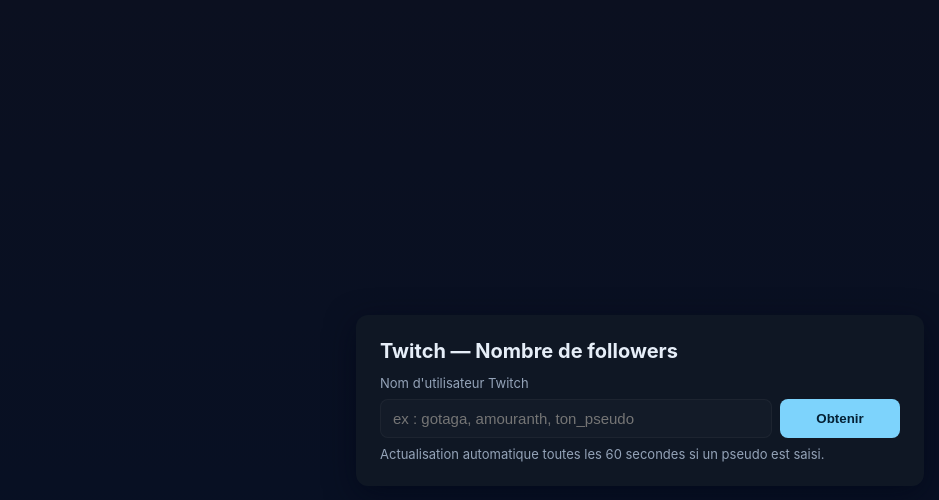
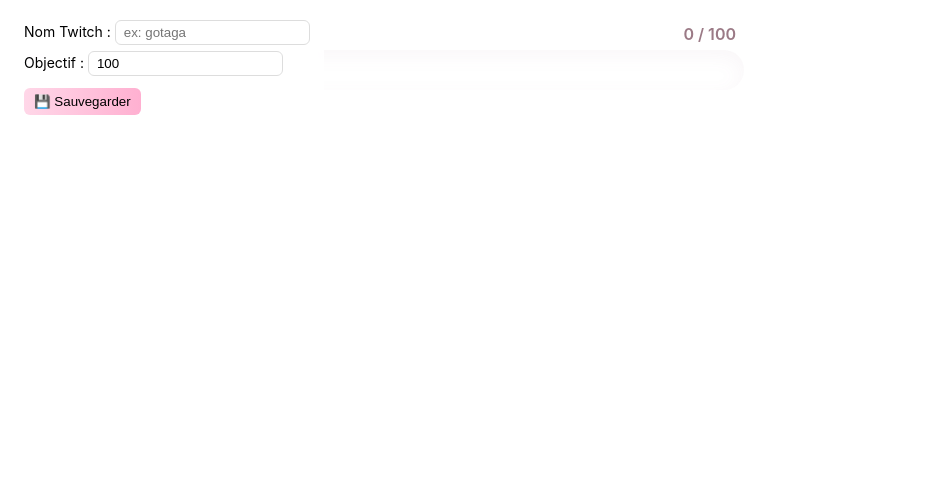
Before and after one commit to WattoRex/follow-overlay, a website: page public/index.html in a window 1280 px wide. Shown: the whole page, without its empty margins (0-939 px from the left). Drawn offline with Linux system fonts and the light colour scheme.

Commit message:
follow bar

```diff
--- a/public/index.html
+++ b/public/index.html
@@ -4,189 +4,168 @@
 <head>
     <meta charset="utf-8" />
     <meta name="viewport" content="width=device-width,initial-scale=1" />
-    <title>Twitch Followers — Vérificateur</title>
+    <title>Overlay — Barre de followers Twitch</title>
     <style>
         :root {
-            --bg: #0b1020;
-            --card: #0f1724;
-            --accent: #7dd3fc;
-            --muted: #94a3b8;
-            --text: #e6eef8;
-            font-family: Inter, ui-sans-serif, system-ui, -apple-system, "Segoe UI", Roboto, "Helvetica Neue", Arial;
+            --bg: linear-gradient(180deg, #FFF7F2, #FFEFEF 60%);
+            --card-bg: rgba(255, 255, 255, 0.7);
+            --accent-start: #FFD7E8;
+            --accent-end: #FFB0D1;
+            --muted: #9b7a86;
+            --glass: rgba(255, 255, 255, 0.6);
+            font-family: 'Inter', 'Helvetica Neue', Arial, sans-serif;
         }
 
+        html,
         body {
+            height: 100%;
             margin: 0;
-            min-height: 100vh;
+            background: transparent;
+        }
+
+        .overlay-card {
+            width: 760px;
+            height: 140px;
             display: flex;
             align-items: center;
-            justify-content: center;
-            background: linear-gradient(180deg, var(--bg), #061025);
-            color: var(--text)
+            gap: 18px;
+            padding: 16px;
+            box-sizing: border-box;
+            background: transparent;
         }
 
-        .card {
-            width: min(520px, 95vw);
-            background: var(--card);
-            padding: 24px;
-            border-radius: 12px;
-            box-shadow: 0 8px 30px rgba(2, 6, 23, 0.6)
+        .bar-area {
+            flex: 1;
+            display: flex;
+            align-items: center;
+            gap: 12px;
+            position: relative;
         }
 
-        h1 {
-            margin: 0 0 12px;
-            font-size: 20px
+        .track {
+            width: 100%;
+            height: 28px;
+            border-radius: 900px;
+            padding: 6px;
+            background: linear-gradient(90deg, rgba(255, 255, 255, 0.6), rgba(255, 255, 255, 0.85));
+            box-shadow: 0 6px 20px rgba(160, 100, 130, 0.06) inset;
+            overflow: hidden;
         }
 
-        label {
-            display: block;
-            margin-bottom: 8px;
-            color: var(--muted);
-            font-size: 13px
+        .fill {
+            height: 100%;
+            border-radius: 900px;
+            width: 0%;
+            transition: width 800ms cubic-bezier(.2, .9, .3, 1);
+            background: linear-gradient(90deg, var(--accent-start), var(--accent-end));
+            box-shadow: 0 6px 18px rgba(255, 160, 200, 0.12) inset;
         }
 
-        .controls {
-            display: flex;
-            gap: 8px
+        .config {
+            position: absolute;
+            top: 10px;
+            left: 10px;
+            background: rgba(255, 255, 255, 0.8);
+            padding: 10px 14px;
+            border-radius: 10px;
+            backdrop-filter: blur(6px);
+            font-size: 14px;
         }
 
-        input[type="text"] {
-            flex: 1;
-            padding: 10px 12px;
-            font-size: 15px;
-            border-radius: 8px;
-            border: 1px solid rgba(255, 255, 255, 0.04);
-            background: rgba(255, 255, 255, 0.02);
-            color: var(--text);
-            outline: none
+        .config label {
+            display: block;
+            margin-bottom: 6px;
         }
 
-        button {
-            padding: 10px 14px;
-            border-radius: 8px;
-            border: none;
-            background: var(--accent);
-            color: #042034;
-            font-weight: 600;
-            cursor: pointer;
-            transition: transform .08s;
-            min-width: 120px
+        .config input {
+            padding: 4px 8px;
+            border-radius: 6px;
+            border: 1px solid #ddd;
         }
 
-        button:active {
-            transform: translateY(1px)
+        .config button {
+            margin-top: 6px;
+            padding: 6px 10px;
+            border-radius: 6px;
+            border: none;
+            background: linear-gradient(90deg, var(--accent-start), var(--accent-end));
+            cursor: pointer;
         }
 
-        .result {
-            margin-top: 16px;
-            padding: 12px;
-            border-radius: 8px;
-            background: rgba(255, 255, 255, 0.02);
-            font-size: 16px
-        }
-
-        .error {
-            color: #ffb4b4;
-            background: rgba(255, 180, 180, 0.03);
-            padding: 8px;
-            border-radius: 6px;
-            margin-top: 12px
-        }
-
-        .small {
-            font-size: 13px;
+        .counter {
+            font-size: 16px;
+            font-weight: 600;
             color: var(--muted);
-            margin-top: 8px
+            position: absolute;
+            top: -26px;
+            right: 8px;
         }
     </style>
 </head>
 
 <body>
-    <main class="card" role="main">
-        <h1>Twitch — Nombre de followers</h1>
+    <div class="overlay-card">
+        <div class="bar-area">
+            <div class="track">
+                <div class="fill" id="fill"></div>
+            </div>
+            <div class="counter" id="counter">0 / 100</div>
+        </div>
+    </div>
 
-        <label for="user">Nom d'utilisateur Twitch</label>
-        <div class="controls">
-            <input id="user" type="text" placeholder="ex : gotaga, amouranth, ton_pseudo" autocomplete="off" />
-            <button id="btn">Obtenir</button>
-        </div>
-
-        <div id="out" class="result" style="display:none"></div>
-        <div id="error" class="error" style="display:none"></div>
-        <div class="small">
-            Actualisation automatique toutes les 60 secondes si un pseudo est saisi.
-        </div>
-    </main>
+    <div class="config" id="configMenu">
+        <label>Nom Twitch :
+            <input type="text" id="usernameInput" placeholder="ex: gotaga">
+        </label>
+        <label>Objectif :
+            <input type="number" id="goalInput" value="100" min="1">
+        </label>
+        <button id="saveBtn">💾 Sauvegarder</button>
+    </div>
 
     <script>
-        const btn = document.getElementById('btn');
-        const input = document.getElementById('user');
-        const out = document.getElementById('out');
-        const errBox = document.getElementById('error');
+        const fill = document.getElementById("fill");
+        const counter = document.getElementById("counter");
+        const usernameInput = document.getElementById("usernameInput");
+        const goalInput = document.getElementById("goalInput");
+        const saveBtn = document.getElementById("saveBtn");
 
-        async function getFollowers(username) {
-            out.style.display = 'none';
-            errBox.style.display = 'none';
-            btn.disabled = true;
-            const prevText = btn.textContent;
-            btn.textContent = 'Chargement…';
+        // Lecture des données sauvegardées
+        let username = localStorage.getItem("twitch_username") || "";
+        let goal = parseInt(localStorage.getItem("twitch_goal") || "100", 10);
 
+        if (username) usernameInput.value = username;
+        goalInput.value = goal;
+
+        async function updateFollowers() {
+            if (!username) return;
             try {
-                const resp = await fetch(`/api/followers?user=${encodeURIComponent(username)}`, {
-                    cache: 'no-store'
-                });
+                const res = await fetch(`/api/followers?user=${encodeURIComponent(username)}`, { cache: "no-store" });
+                if (!res.ok) throw new Error("Erreur API Twitch");
+                const data = await res.json();
 
-                if (!resp.ok) {
-                    const err = await resp.json().catch(() => ({ error: 'Erreur inconnue' }));
-                    throw new Error(err.error || resp.statusText || 'Erreur HTTP ' + resp.status);
-                }
-
-                const data = await resp.json();
-
-                out.style.display = 'block';
-                out.innerHTML = `
-          <strong>${escapeHtml(data.user)}</strong><br>
-          <span style="color:var(--muted);font-size:13px">broadcaster_id</span> ${escapeHtml(data.broadcaster_id)}<br>
-          <span style="font-size:20px;margin-top:6px;display:inline-block">${numberWithSpaces(data.followers_total)} followers</span>
-        `;
+                const followers = data.followers_total || 0;
+                const pct = Math.min(100, (followers / goal) * 100);
+                fill.style.width = pct + "%";
+                counter.textContent = `${followers} / ${goal}`;
             } catch (e) {
-                errBox.style.display = 'block';
-                errBox.textContent = 'Erreur : ' + e.message;
-            } finally {
-                btn.disabled = false;
-                btn.textContent = prevText;
+                console.error("Erreur récupération followers:", e);
             }
         }
 
-        btn.addEventListener('click', () => {
-            const u = input.value.trim();
-            if (!u) {
-                errBox.style.display = 'block';
-                errBox.textContent = "Merci d'entrer un nom d'utilisateur Twitch.";
-                return;
-            }
-            getFollowers(u);
+        saveBtn.addEventListener("click", () => {
+            username = usernameInput.value.trim();
+            goal = parseInt(goalInput.value, 10);
+            localStorage.setItem("twitch_username", username);
+            localStorage.setItem("twitch_goal", goal);
+            updateFollowers();
         });
 
-        input.addEventListener('keydown', (ev) => {
-            if (ev.key === 'Enter') btn.click();
-        });
+        // Auto-refresh toutes les 60 secondes
+        setInterval(updateFollowers, 60000);
 
-        // Auto-refresh toutes les 60 secondes si un pseudo est saisi
-        setInterval(() => {
-            const username = input.value.trim();
-            if (username) getFollowers(username);
-        }, 60000);
-
-        // petits utilitaires
-        function numberWithSpaces(x) {
-            if (x === undefined || x === null) return '-';
-            return x.toString().replace(/\B(?=(\d{3})+(?!\d))/g, " ");
-        }
-        function escapeHtml(str) {
-            if (typeof str !== 'string') return str;
-            return str.replace(/[&<>"']/g, m => ({ '&': '&amp;', '<': '&lt;', '>': '&gt;', '"': '&quot;', "'": '&#39;' }[m]));
-        }
+        // Premier chargement auto
+        updateFollowers();
     </script>
 </body>
 
```
